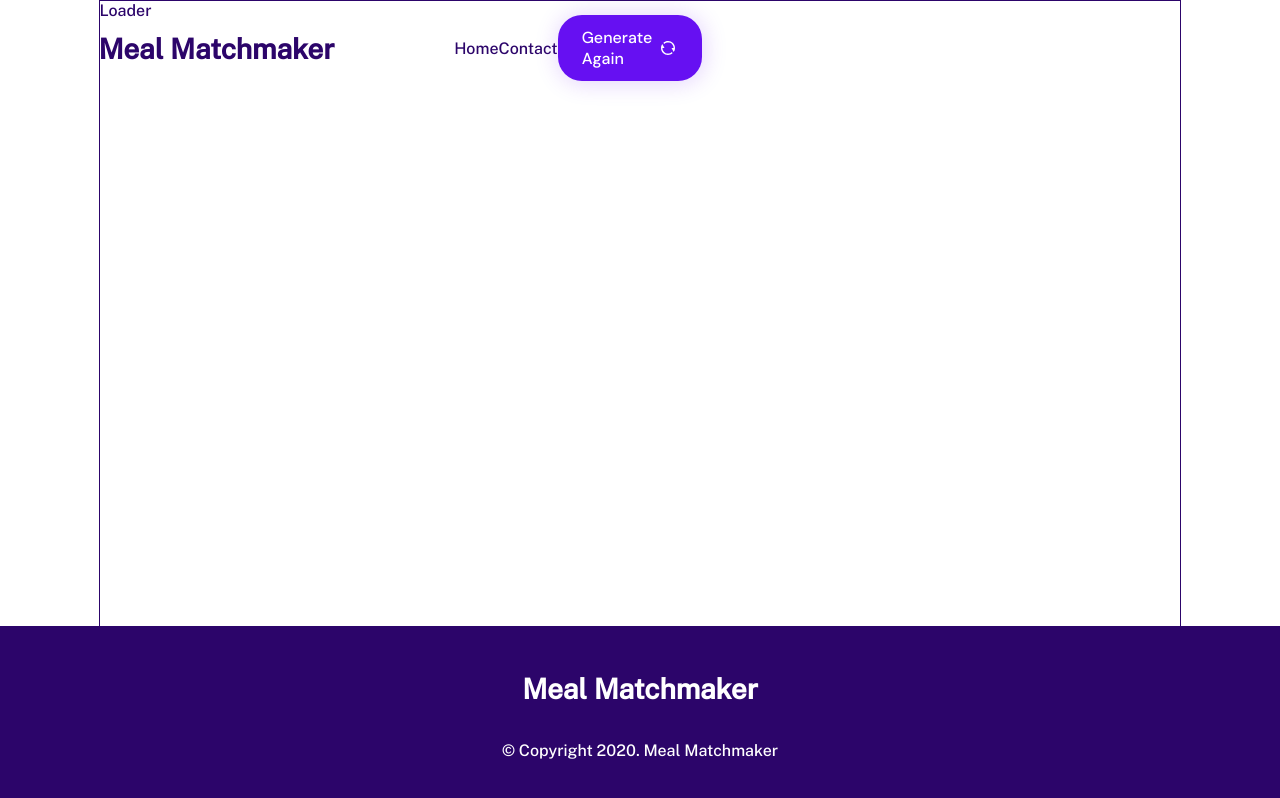
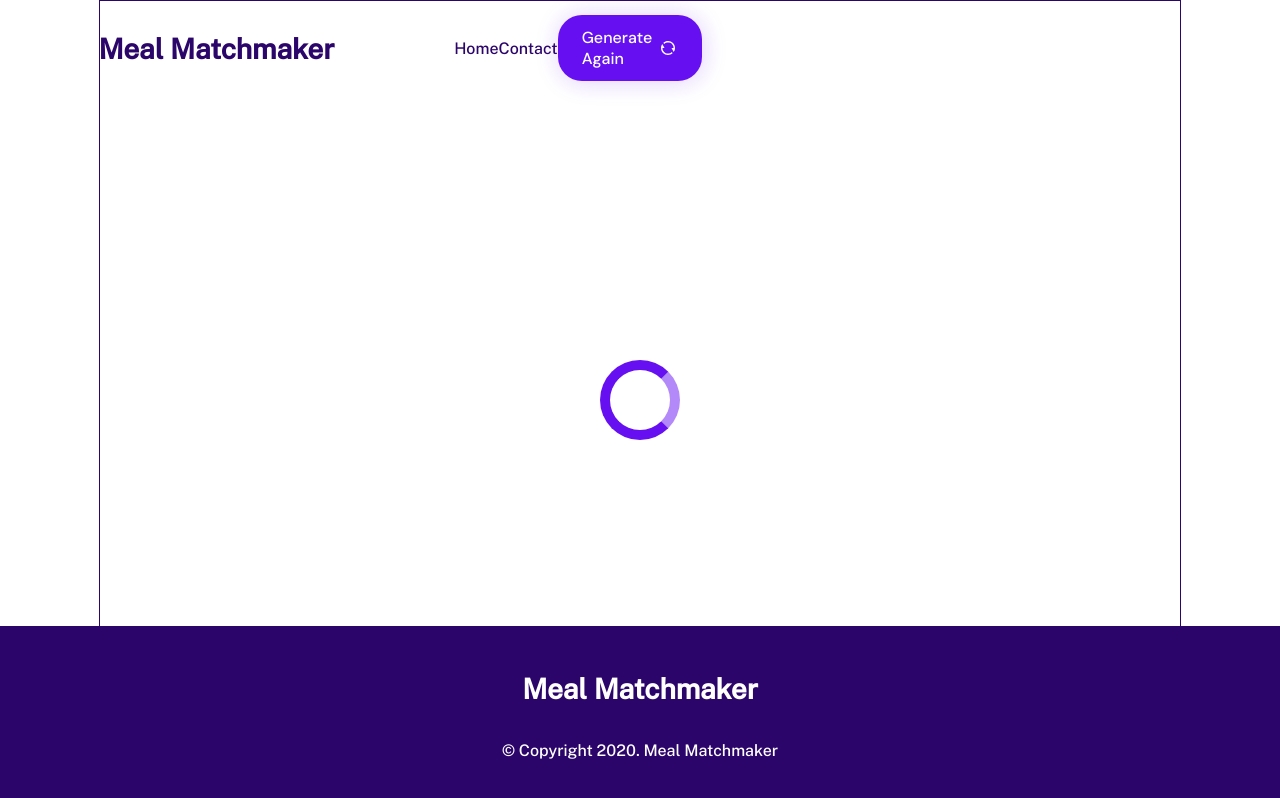
Before and after one commit to moderndayNeo/Meal-Matchmaker, a React (Create React App) app: page /recipe-generator in a window 1280 px wide. Built offline with nearby package versions, Linux system fonts and the light colour scheme.

Commit message:
feat: Create Loading icon

```diff
--- a/src/App.tsx
+++ b/src/App.tsx
@@ -22,7 +22,7 @@ function App() {
         getRandomRecipe()
         setLoading(true)
         setTimeout(() => {
-            setLoading(false)
+            setLoading(true)
         }, 1000);
     }
 
--- a/src/Main/RecipeGenerator/Loader/Loader.css
+++ b/src/Main/RecipeGenerator/Loader/Loader.css
@@ -1,5 +1,17 @@
 .Loader {
     border: 1px solid var(--primary-color-dark);
     height: 100%;
+    display: flex;
+    justify-content: center;
+    align-items: center;
 
 }
+
+.Loader .loading-icon {
+    --loading-icon-dimensions: 80px;
+    width: var(--loading-icon-dimensions);
+    height: var(--loading-icon-dimensions);
+    border-radius: 50%;
+    border: 10px solid var(--primary-color-accent);
+    border-right-color: rgba(104, 18, 243, 0.5);
+}
--- a/src/Main/RecipeGenerator/Loader/Loader.tsx
+++ b/src/Main/RecipeGenerator/Loader/Loader.tsx
@@ -4,7 +4,7 @@ import './Loader.css'
 export default function Loader() {
     return (
         <div className="Loader">
-            Loader
+            <div className="loading-icon"></div>
         </div>
     )
 }
```
